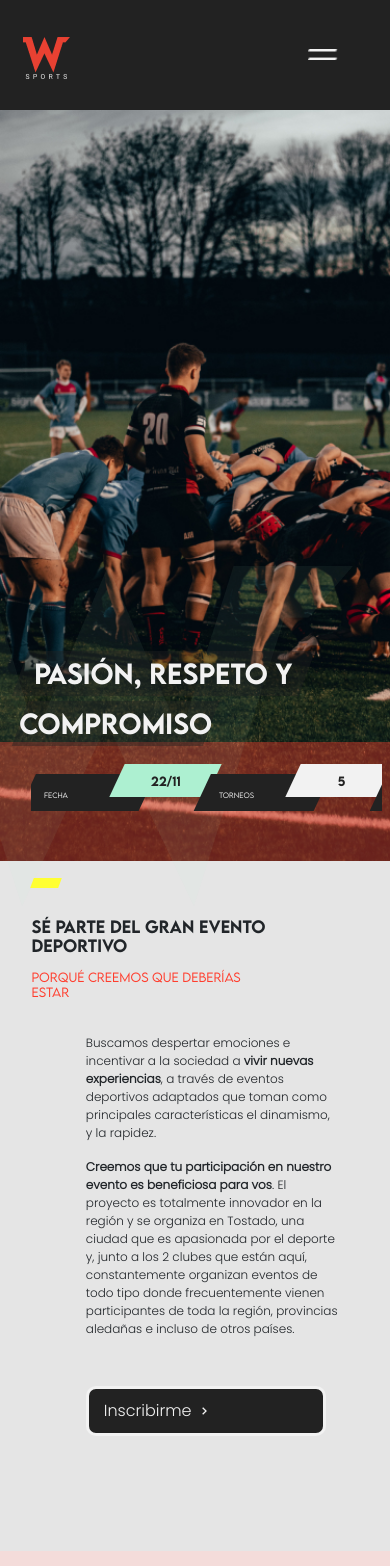
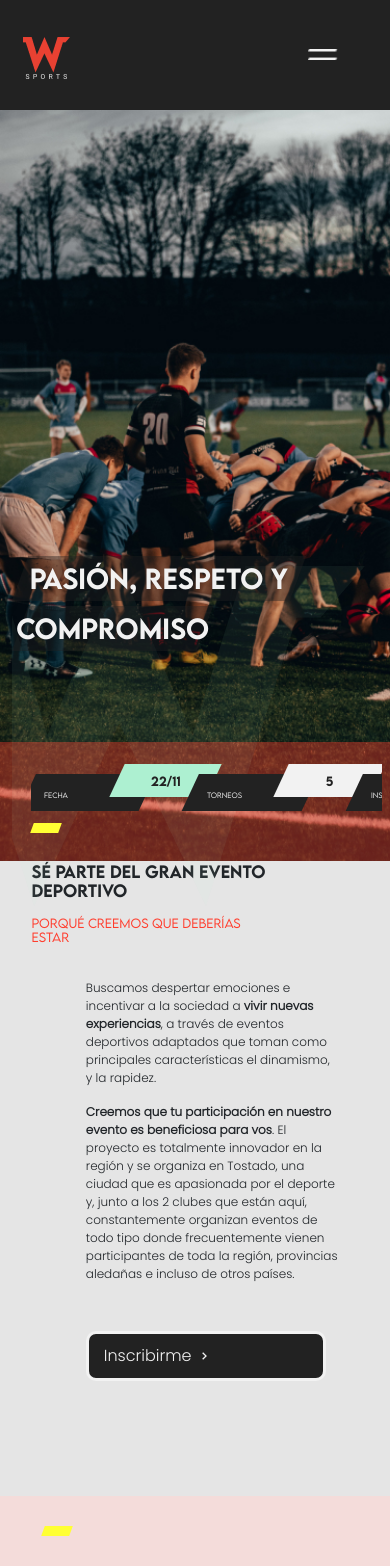
Before and after one commit to matiasjgelpi/Wena_Sports, a React (Create React App) app: page / in a window 390 px wide. Shown: the top 1566 px of the page. Built offline with nearby package versions, Linux system fonts and the light colour scheme.

Commit message:
correccion home responsive (gutters)

```diff
--- a/src/App.css
+++ b/src/App.css
@@ -518,6 +518,9 @@
   #contact-bar {
     display: none; } }
 
+#carousel-portada {
+  grid-row-gap: 0; }
+
 .carousel-control-prev-icon {
   background-image: url(./components/carouselportada/prev.png);
   width: 17px;
@@ -800,7 +803,7 @@
   padding: 0; }
 
 .home {
-  margin: 12.1% 0px 0px 0px;
+  margin: 11% 0px 0px 0px;
   padding: 0px 22% 115px 8%;
   background-color: #E5E5E5; }
   .home .rectangulo-amarillo {
@@ -855,8 +858,8 @@
   #carousel-portada {
     display: none; }
   .home {
-    margin: 21% 0px 0px 0px;
-    padding: 0px 10% 115px 5%;
+    margin: 0 0px 0px 0px;
+    padding: 30% 10% 115px 5%;
     width: 100%; }
     .home #col1 {
       padding-top: 15%; }
--- a/src/components/carouselportada/CarouselPortada.js
+++ b/src/components/carouselportada/CarouselPortada.js
@@ -6,8 +6,9 @@ import Basket from "./basket.jpg";
 
 export const CarouselPortada = () => {
   return (
-    <Row id="carousel-portada" className="no-gutters">
+    <div id="carousel-portada" className="no-gutters">
       <Carousel
+        id="carousel-portada"
         indicators=""
         prevIcon={
           <span aria-hidden="true" className="carousel-control-prev-icon" />
@@ -26,6 +27,6 @@ export const CarouselPortada = () => {
           <img className="d-block w-100" src={Leonas} alt="Third slide" />
         </Carousel.Item>
       </Carousel>
-    </Row>
+    </div>
   );
 };
--- a/src/components/logofondocarousel/LogoFondoCarousel.js
+++ b/src/components/logofondocarousel/LogoFondoCarousel.js
@@ -2,8 +2,8 @@ import {Row} from "react-bootstrap";
 
 export const LogoFondoCarousel = () => {
     return (
-        <Row id="container-w">
+        <div id="container-w" className="no-gutters">
         <div id="w"></div>
-      </Row>
+      </div>
     )
 }
--- a/src/components/navbar/Navbar.js
+++ b/src/components/navbar/Navbar.js
@@ -16,7 +16,7 @@ export const NavBar = () => {
 
   return (
     <>
-      <Nav justify>
+      <Nav justify className="no-gutters">
         <Navbar
           id="navbar"
           className=""
--- a/src/components/paralelogramosgroup/ParalelogramosGroup.js
+++ b/src/components/paralelogramosgroup/ParalelogramosGroup.js
@@ -4,7 +4,7 @@ import { Paralelogramos } from "../paralelogramos/Paralelogramos";
 export const ParalelogramosGroup = () => {
   return (
     <>
-      <Row id="paralelogramos-group">
+      <div id="paralelogramos-group" className="no-gutters">
         <Col className="elemento-paralelogramos-group">
           <Paralelogramos
             categoria={"FECHA"}
@@ -33,7 +33,7 @@ export const ParalelogramosGroup = () => {
             color_cuadro={"#ff3d2d"}
           />
         </Col>
-      </Row>
+      </div>
     </>
   );
 };
--- a/src/components/rectangulorojocarusel/RectanguloRojoCarousel.js
+++ b/src/components/rectangulorojocarusel/RectanguloRojoCarousel.js
@@ -2,8 +2,8 @@ import { Row } from "react-bootstrap";
 
 export const RectanguloRojoCarousel = () => {
   return (
-    <Row id="container-rectangulo">
+    <div id="container-rectangulo" className="no-gutters">
       <div id="rectangulo-rojo" />
-    </Row>
+    </div>
   );
 };
--- a/src/components/subtitulocarousel/SubtituloCarousel.js
+++ b/src/components/subtitulocarousel/SubtituloCarousel.js
@@ -2,13 +2,13 @@ import { Row } from "react-bootstrap";
 
 export const SubtituloCarousel = () => {
   return (
-    <Row id="container-subtitulo">
+    <div id="container-subtitulo" className="no-gutters">
       <div className="subtitulo" id="pasion" >
         <p>PASIÓN, RESPETO Y </p>
       </div>
       <div className="subtitulo" id="compromiso" >
         <p>COMPROMISO</p>
       </div>
-    </Row>
+    </div>
   );
 };
--- a/src/sass/_carousel.scss
+++ b/src/sass/_carousel.scss
@@ -1,3 +1,7 @@
+#carousel-portada {
+    grid-row-gap: 0;
+}
+
 .carousel-control-prev-icon {
     background-image: url(./components/carouselportada/prev.png);
     width: 17px;
--- a/src/sass/_home.scss
+++ b/src/sass/_home.scss
@@ -8,7 +8,7 @@
 
 
 .home {
-    margin: 12.1% 0px 0px 0px;
+    margin: 11% 0px 0px 0px;
     padding: 0px 22% 115px 8%;
     background-color: #E5E5E5;
 
@@ -89,8 +89,8 @@
 
 
     .home {
-        margin: 21% 0px 0px 0px;
-        padding: 0px 10% 115px 5%;
+        margin: 0 0px 0px 0px;
+        padding: 30% 10% 115px 5%;
         width: 100%;
 
         #col1 {
```
